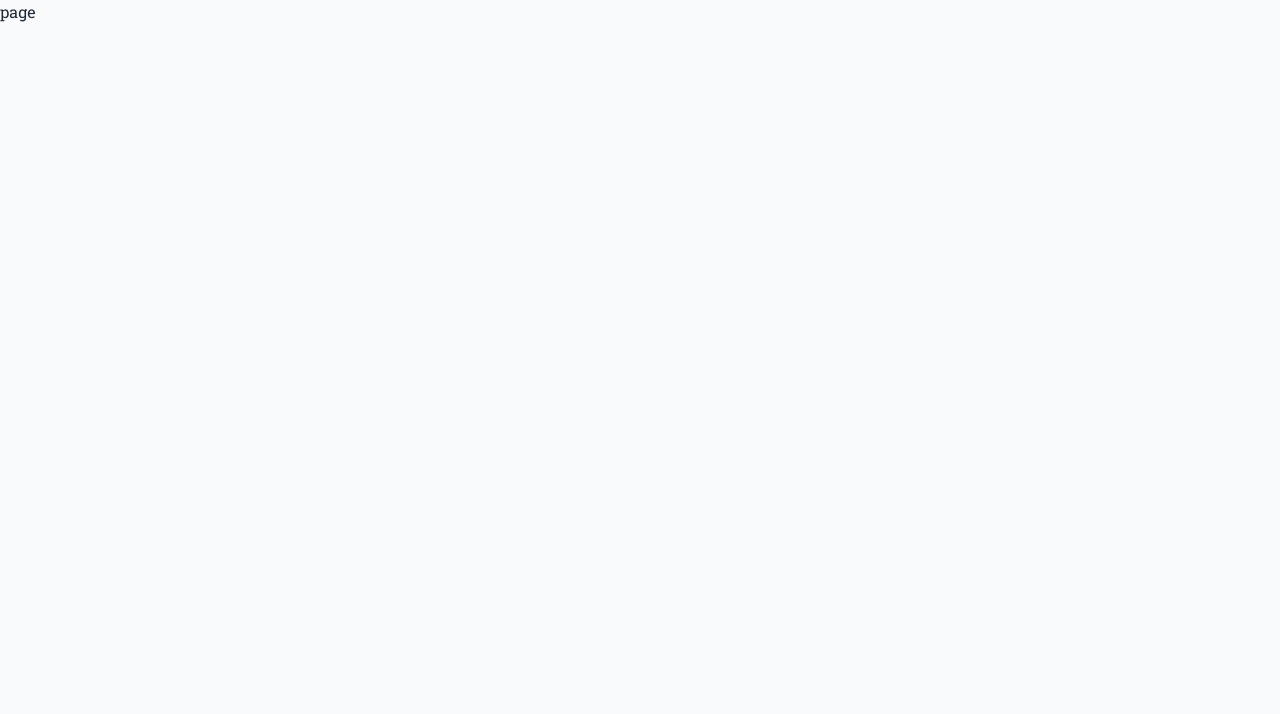
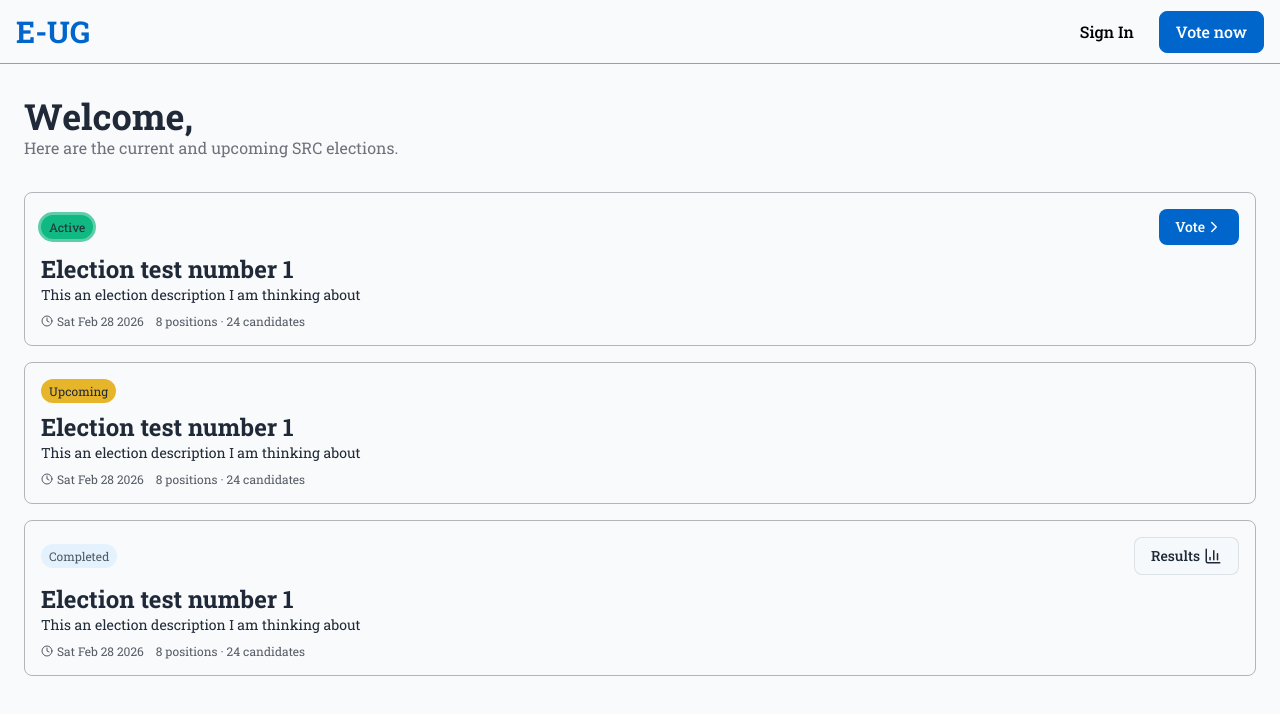
Before and after one commit to Gyibio/group-25-e-voting-system, a Next.js app: page /dashboard in a window 1280 px wide. Shown: the top 714 px of the page. Built offline with nearby package versions, Linux system fonts and the light colour scheme.

Commit message:
Refactor frontend components and implement login context for user authentication

```diff
--- a/app/(root)/page.tsx
+++ b/app/(root)/page.tsx
@@ -1,12 +1,11 @@
 import Login from "@/components/general/Login";
-import Hero from "@/components/Home/Hero";
-import How from "@/components/Home/How";
+import Hero from "@/components/home/Hero";
+import How from "@/components/home/How";
 import React from "react";
 
 const page = () => {
   return (
     <div className="">
-      <Login />
       <Hero />
       <How />
     </div>
--- a/app/dashboard/page.tsx
+++ b/app/dashboard/page.tsx
@@ -1,9 +1,43 @@
-import React from 'react'
+import ElectionCard from "@/components/dashboard/ElectionCard";
+import Greeting from "@/components/dashboard/Greeting";
+import Header from "@/components/general/Header";
+import React from "react";
 
 const page = () => {
   return (
-    <div>page</div>
-  )
-}
+    <div>
+      <Header />
+      <div className="py-8 px-6">
+        <Greeting />
+        <div className="space-y-4 pt-8">
+          <ElectionCard
+            status="active"
+            title="Election test number 1"
+            description="This an election description I am thinking about"
+            endingDate={new Date(Date.now())}
+            positions={8}
+            candidates={24}
+          />
+          <ElectionCard
+            status="upcoming"
+            title="Election test number 1"
+            description="This an election description I am thinking about"
+            endingDate={new Date(Date.now())}
+            positions={8}
+            candidates={24}
+          />
+          <ElectionCard
+            status="completed"
+            title="Election test number 1"
+            description="This an election description I am thinking about"
+            endingDate={new Date(Date.now())}
+            positions={8}
+            candidates={24}
+          />
+        </div>
+      </div>
+    </div>
+  );
+};
 
-export default page
+export default page;
--- a/app/globals.css
+++ b/app/globals.css
@@ -1,4 +1,8 @@
 @import "tailwindcss";
+
+button {
+  cursor: pointer;
+}
 
 @theme {
   --color-primary: #0066cc;
--- a/app/layout.tsx
+++ b/app/layout.tsx
@@ -1,6 +1,8 @@
 import type { Metadata } from "next";
 import { Roboto_Slab } from "next/font/google";
 import "./globals.css";
+import { LoginProvider } from "@/components/general/LoginContext";
+import Login from "@/components/general/Login";
 
 const robotoSlab = Roboto_Slab({
   variable: "--font-robotoSlab",
@@ -19,7 +21,11 @@ export default function RootLayout({
 }>) {
   return (
     <html lang="en">
-      <body className={`${robotoSlab.variable} antialiased`}>{children}</body>
+      <body className={`${robotoSlab.variable} antialiased`}>
+        <LoginProvider>
+          {children} <Login />
+        </LoginProvider>
+      </body>
     </html>
   );
 }
--- /dev/null
+++ b/components/dashboard/ElectionCard.tsx
@@ -0,0 +1,67 @@
+import { ChartColumn, ChevronRight, Clock, Dot } from "lucide-react";
+import React from "react";
+
+interface ECard {
+  status: "active" | "upcoming" | "completed";
+  title: string;
+  description: string;
+  endingDate: Date;
+  positions: number;
+  candidates: number;
+}
+
+const ElectionCard = (data: ECard) => {
+  const { status, title, description, endingDate, positions, candidates } =
+    data;
+
+  return (
+    <div className="flex flex-col border border-dark/30 rounded-lg w-full p-4">
+      <div className="flex items-center justify-between">
+        <div className="relative flex items-center justify-center">
+          {status === "active" && (
+            <div className="absolute bg-success/90 animate-pulse rounded-full w-[110%] h-[125%] -z-1" />
+          )}{" "}
+          <p
+            className={`text-xs capitalize rounded-full px-2 py-1 ${
+              status === "active"
+                ? "bg-success"
+                : status === "upcoming"
+                  ? "bg-secondary"
+                  : "bg-primary-light text-dark/70"
+            }`}
+          >
+            {status}
+          </p>
+        </div>
+        {status === "active" ? (
+          <button className="btn-primary flex items-center text-sm">
+            Vote <ChevronRight size={18} />
+          </button>
+        ) : status === "completed" ? (
+          <button className="flex items-center gap-1 font-medium border border-dark/10 px-4 py-2 rounded-lg text-sm bg-primary-light/20 hover:bg-secondary transition-colors ">
+            Results <ChartColumn size={18} />
+          </button>
+        ) : (
+          ""
+        )}{" "}
+      </div>
+      <div className="mt-2">
+        <h1 className="text-2xl font-bold ">{title}</h1>
+        <p className="text-sm">{description}</p>
+      </div>
+      <div className="flex text-xs gap-3 text-dark/70 pt-2 items-center">
+        <div className="flex items-center">
+          <Clock size={12} />{" "}
+          <p className="ml-1">{endingDate.toDateString()}</p>
+        </div>
+        <div>
+          <p>
+            {positions} positions · {candidates} candidates{" "}
+          </p>
+        </div>
+      </div>
+    </div>
+  );
+};
+
+export default ElectionCard;
--- /dev/null
+++ b/components/dashboard/Greeting.tsx
@@ -0,0 +1,17 @@
+"use client";
+import { useLC } from "@/components/general/LoginContext";
+
+const Greeting = () => {
+  const { user } = useLC();
+
+  return (
+    <div>
+      <h1 className="text-4xl font-bold">Welcome, {user?.name}</h1>
+      <p className="text-dark/60">
+        Here are the current and upcoming SRC elections.
+      </p>
+    </div>
+  );
+};
+
+export default Greeting;
--- a/components/general/Header.tsx
+++ b/components/general/Header.tsx
@@ -1,15 +1,69 @@
-import React from "react";
+"use client";
+import { motion } from "motion/react";
+import { useLC } from "./LoginContext";
+import { ChartColumn, LogOut, User } from "lucide-react";
+import Link from "next/link";
 
 const Header = () => {
+  const { setIsOpen, user, login, setUser } = useLC();
+
   return (
-    <div className="w-full h-16 py-2 px-4 items-center justify-between flex">
-      <div className="text-3xl font-bold text-primary">E-UG</div>
-      <div className="flex">
-        <button className="btn-primary bg-transparent text-black">
-          Sign In
-        </button>
-        <button className="btn-primary">Vote now</button>
+    <div className="w-full h-16 border-b border-dark/40 py-2 px-4 items-center justify-between flex">
+      <div className="text-3xl font-bold text-primary">
+        <Link href={"/"}>E-UG</Link>
       </div>
+      {login ? (
+        <div className="flex items-center divide-dark/50 divide-x">
+          <div className="flex pr-4 items-center">
+            <motion.button
+              initial={{ backgroundColor: "#f9fafb" }}
+              whileHover={{ backgroundColor: "#e6b52a" }}
+              className="flex gap-2 p-2 text-dark/80 rounded-lg items-center"
+            >
+              <p className="text-sm font-medium">Results</p>
+              <ChartColumn />
+            </motion.button>
+          </div>
+          <div className="flex pl-4 items-center">
+            <div className="bg-primary-light mr-2 p-2 rounded-full">
+              <User />
+            </div>
+            <div className="flex flex-col mr-4 text-xs justify-center">
+              <p>{user?.name}</p>
+              <p className="text-black/60">{user?.id}</p>
+            </div>
+            <button
+              onClick={() => {
+                setUser(null);
+                localStorage.clear();
+              }}
+            >
+              <LogOut />
+            </button>
+          </div>
+        </div>
+      ) : (
+        <div className="flex gap-2">
+          <motion.button
+            initial={{ borderColor: "#ffffff00", color: "#000000" }}
+            whileHover={{ borderColor: "#e6b52a", color: "#e6b52a" }}
+            transition={{
+              duration: 0.2,
+              ease: "linear",
+            }}
+            onClick={() => setIsOpen(true)}
+            className="px-4 py-2 rounded-lg font-medium bg-transparent border"
+          >
+            Sign In
+          </motion.button>
+          <button
+            onClick={() => setIsOpen(true)}
+            className="btn-primary border border-primary"
+          >
+            Vote now
+          </button>
+        </div>
+      )}
     </div>
   );
 };
--- a/components/general/Login.tsx
+++ b/components/general/Login.tsx
@@ -1,12 +1,36 @@
 "use client";
 
 import { X } from "lucide-react";
+import { motion, AnimatePresence } from "motion/react";
+import { useLC } from "./LoginContext";
+import { useState } from "react";
+import Link from "next/link";
 
 const Login = () => {
+  const { isOpen, setIsOpen, login, setUser: setContextUser } = useLC();
+
+  const [user, setUser] = useState({ id: "", name: "Test" });
+
   return (
-    <div className="h-screen w-full top-0 z-10 fixed bg-black/10 backdrop-blur-xs flex items-center justify-center">
-      <div className="bg-white border rounded-lg w-150 relative border-primary p-8">
-        <button className="absolute top-4 right-4">
+    <AnimatePresence>
+      {isOpen && (
+        <motion.div
+          key="login-modal"
+          initial={{ opacity: 0 }}
+          animate={{ opacity: 1 }}
+          exit={{ opacity: 0 }}
+          className="h-screen w-full top-0 z-10 fixed bg-black/10 backdrop-blur-xs flex items-center justify-center"
+        >
+          <motion.div
+            initial={{ scale: 0.9, opacity: 0 }}
+            animate={{ scale: 1, opacity: 1 }}
+            exit={{ scale: 0.9, opacity: 0 }}
+            className="bg-white border rounded-lg w-150 relative border-primary p-8"
+          >
+            <button
+              onClick={() => setIsOpen(false)}
+              className="absolute top-4 right-4"
+            >
               <X />
             </button>
             <div>
@@ -20,6 +44,9 @@ const Login = () => {
                 <input
                   className="border border-primary rounded-lg px-4 py-2"
                   type="text"
+                  onChange={(e) => {
+                    setUser((prev) => ({ ...prev, id: e.target.value }));
+                  }}
                 />
               </div>
               <div className="flex flex-col gap-2">
@@ -29,16 +56,25 @@ const Login = () => {
                   type="text"
                 />
               </div>
+              <Link href={login ? "/dashboard" : ""}>
                 <button
                   type="submit"
                   className="btn-primary w-full"
-            onClick={(e) => e.preventDefault}
+                  onClick={(e) => {
+                    e.preventDefault();
+                    setIsOpen(false);
+                    setContextUser(user); // update context state
+                    // localStorage sync is handled automatically by provider
+                  }}
                 >
                   Continue
                 </button>
+              </Link>
             </form>
-      </div>
-    </div>
+          </motion.div>
+        </motion.div>
+      )}
+    </AnimatePresence>
   );
 };
 
--- /dev/null
+++ b/components/general/LoginContext.tsx
@@ -0,0 +1,76 @@
+"use client";
+
+import {
+  createContext,
+  ReactNode,
+  useContext,
+  useEffect,
+  useState,
+} from "react";
+
+type userT = {
+  id: string;
+  name: string;
+};
+
+interface LC {
+  isOpen: boolean;
+  setIsOpen: (isOpen: boolean) => void;
+  // current authenticated user (null when signed out)
+  user: userT | null;
+  setUser: (user: userT | null) => void;
+  login: boolean;
+}
+
+const LoginContext = createContext<undefined | LC>(undefined);
+
+export const LoginProvider = ({ children }: { children: ReactNode }) => {
+  const [isOpen, setIsOpen] = useState(false);
+
+  // persist user state and keep it in sync with localStorage
+  // start as null to match server render; populate client-side
+  const [user, setUser] = useState<userT | null>(null);
+
+  // read storage once on client after hydration
+  useEffect(() => {
+    try {
+      const stored = JSON.parse(localStorage.getItem("user") || "null");
+      if (stored) {
+        // defer to avoid synchronous state update warning
+        setTimeout(() => setUser(stored), 0);
+      }
+    } catch {
+      // ignore
+    }
+  }, []);
+
+  // whenever user changes, mirror it to localStorage
+  useEffect(() => {
+    if (user) {
+      localStorage.setItem("user", JSON.stringify(user));
+    } else {
+      localStorage.removeItem("user");
+    }
+  }, [user]);
+
+  useEffect(() => {
+    if (isOpen) document.body.style.overflow = "hidden";
+    else document.body.style.overflow = "auto";
+  }, [isOpen]);
+
+  const login = Boolean(user && user.id);
+
+  return (
+    <LoginContext.Provider value={{ isOpen, setIsOpen, user, setUser, login }}>
+      {children}
+    </LoginContext.Provider>
+  );
+};
+
+export const useLC = (): LC => {
+  const context = useContext(LoginContext);
+  if (!context) {
+    throw new Error("useLC must be used within a LoginProvider");
+  }
+  return context;
+};
--- a/components/Home/Hero.tsx
+++ b/components/home/Hero.tsx
@@ -1,8 +1,14 @@
+"use client";
+
 import React from "react";
 import Header from "../general/Header";
 import Image from "next/image";
+import { useLC } from "../general/LoginContext";
+import Link from "next/link";
 
 const Hero = () => {
+  const { setIsOpen, login } = useLC();
+
   return (
     <div className="h-screen flex flex-col">
       <Header />
@@ -18,9 +24,14 @@ const Hero = () => {
               Secure, transparent, and accessible to every student.
             </p>
             <div className="space-x-2 mt-2">
-              <button className="btn-secondary border border-secondary">
-                Cast Your Vote
-              </button>
+              <Link href={login ? "/dashboard" : ""}>
+                <button
+                  onClick={() => !login && setIsOpen(true)}
+                  className="btn-secondary border border-secondary"
+                >
+                  Cast Your Vote
+                </button>
+              </Link>
               <button className="btn-primary bg-transparent hover:bg-primary hover:border-primary transition-colors duration-300 border border-white">
                 View Results
               </button>
```
Also changed, not shown: components/home/How.tsx (renamed from components/Home/How.tsx). Lines whose indentation alone changed are shown as unchanged.
